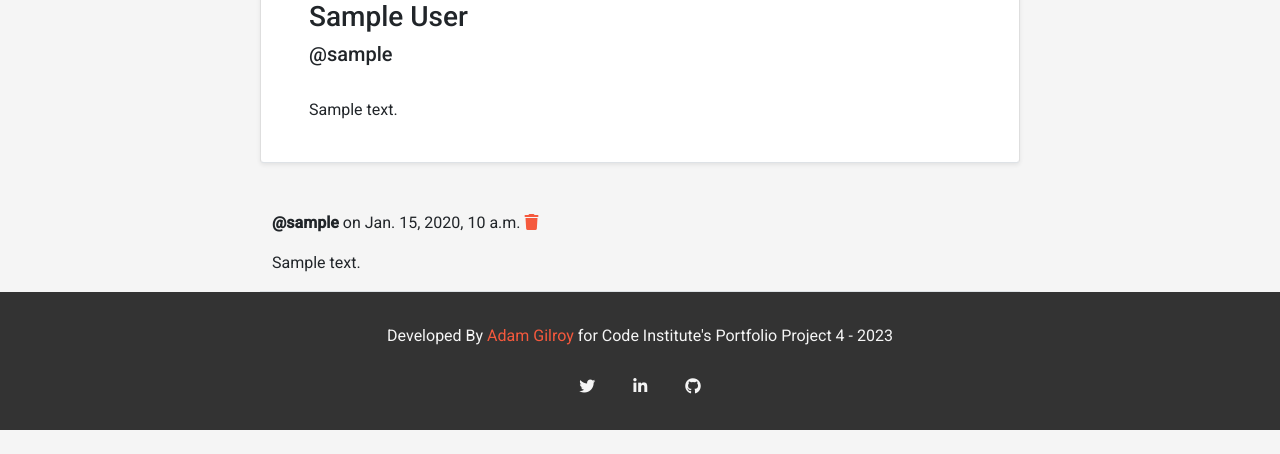
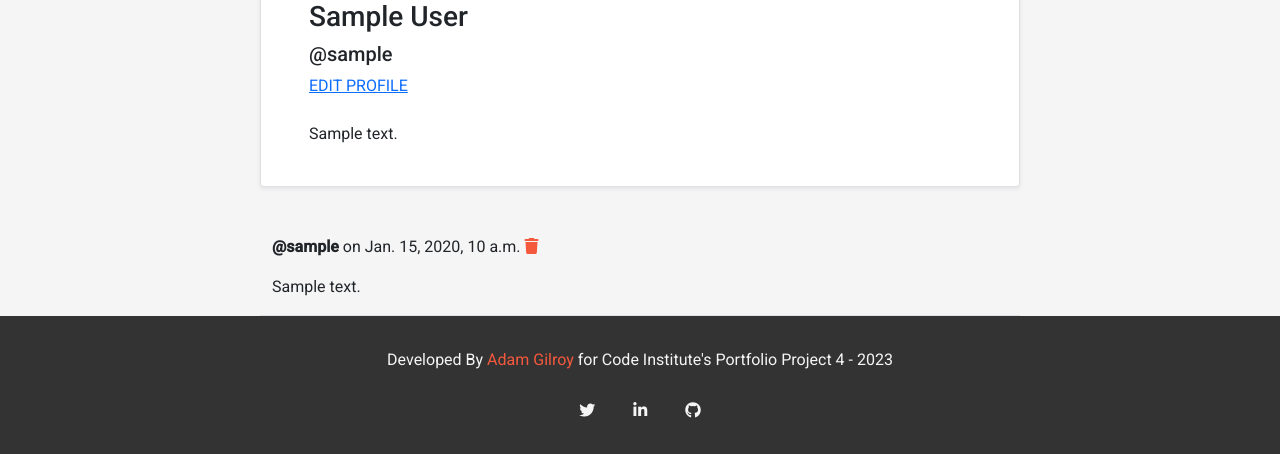
Before and after one commit to adamgilroy22/tribe, a Django app: page /profile/1 in a window 1280 px wide. Shown: the part 357-811 px from the top of the page. Before the commit the page ends 787 px from the top, so only its background shows below. Run offline with Django 3.2, Linux system fonts and the light colour scheme; a user stored in the database is signed in; tables that the repository leaves empty hold one stand-in row (values such as "Sample post"); some libraries are stand-ins or nearby versions.

Commit message:
Add edit profile link to profiles

```diff
--- a/profiles/templates/profile.html
+++ b/profiles/templates/profile.html
@@ -17,7 +17,10 @@
             {% if profile.display_name %}
             <h3>{{ profile.display_name }}</h3>
             {% endif %}
-            <h5>@{{ profile.user }}</h4>
+            <h5>@{{ profile.user }}</h5>
+            {% if request.user == user %}
+            <a href="{% url 'profile-edit' profile.pk %}">EDIT PROFILE</a>
+            {% endif %}
             {% if profile.bio %}
             <p class="py-4">{{ profile.bio }}</p>
             {% endif %}
```
